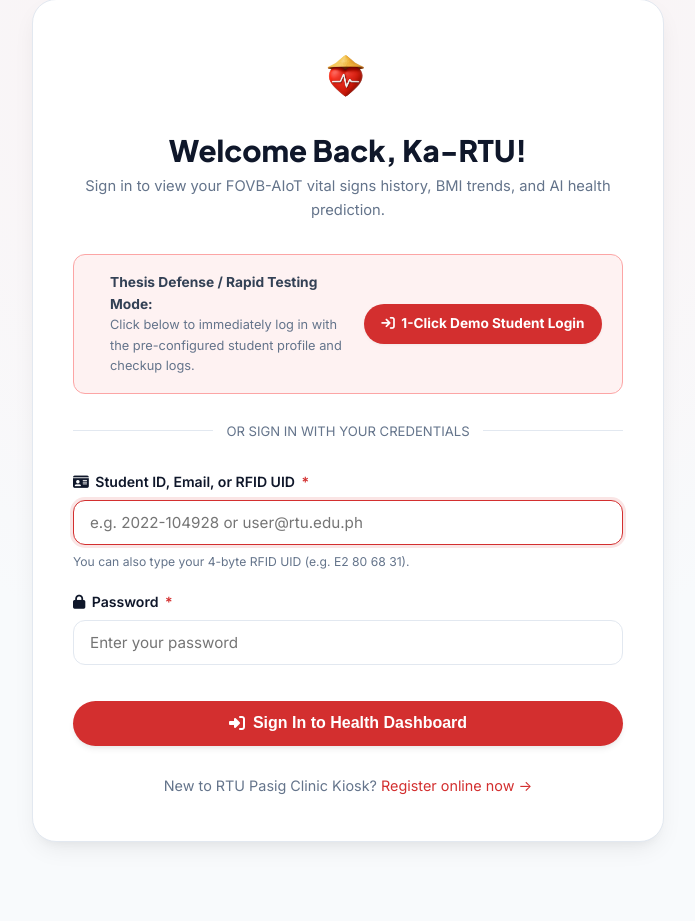
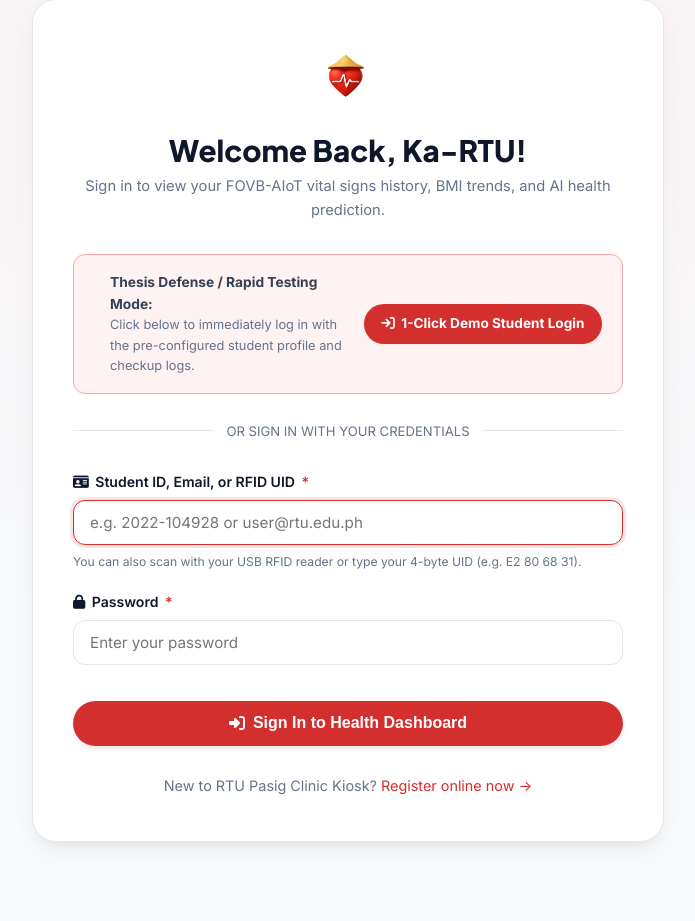
Before and after one commit to sondre01/fovb-aiot, a Flask app: page /login in a window 1280 px wide. Shown: the part 166-1087 px from the top of the page, without its empty margins (292-987 px from the left). Run offline with Flask 3, Linux system fonts and the light colour scheme.

Commit message:
docs(login): mention USB RFID scanning on login UID input

```diff
--- a/login.html
+++ b/login.html
@@ -68,7 +68,7 @@
                         <div class="form-group">
                             <label for="identifier"><i class="fas fa-id-card"></i> Student ID, Email, or RFID UID <span class="req">*</span></label>
                             <input type="text" id="identifier" placeholder="e.g. 2022-104928 or user@rtu.edu.ph" required autofocus>
-                            <small class="form-hint">You can also type your 4-byte RFID UID (e.g. E2 80 68 31).</small>
+                            <small class="form-hint">You can also scan with your USB RFID reader or type your 4-byte UID (e.g. E2 80 68 31).</small>
                         </div>
 
                         <div class="form-group">
--- a/templates/login.html
+++ b/templates/login.html
@@ -32,7 +32,7 @@
                 <div class="form-group">
                     <label for="identifier"><i class="fas fa-id-card"></i> Student ID, Email, or RFID UID <span class="req">*</span></label>
                     <input type="text" id="identifier" name="identifier" placeholder="e.g. 2022-104928 or user@rtu.edu.ph" required autofocus>
-                    <small class="form-hint">You can also type your 4-byte RFID UID (e.g. E2 80 68 31).</small>
+                    <small class="form-hint">You can also scan with your USB RFID reader or type your 4-byte UID (e.g. E2 80 68 31).</small>
                 </div>
 
                 <div class="form-group">
```
